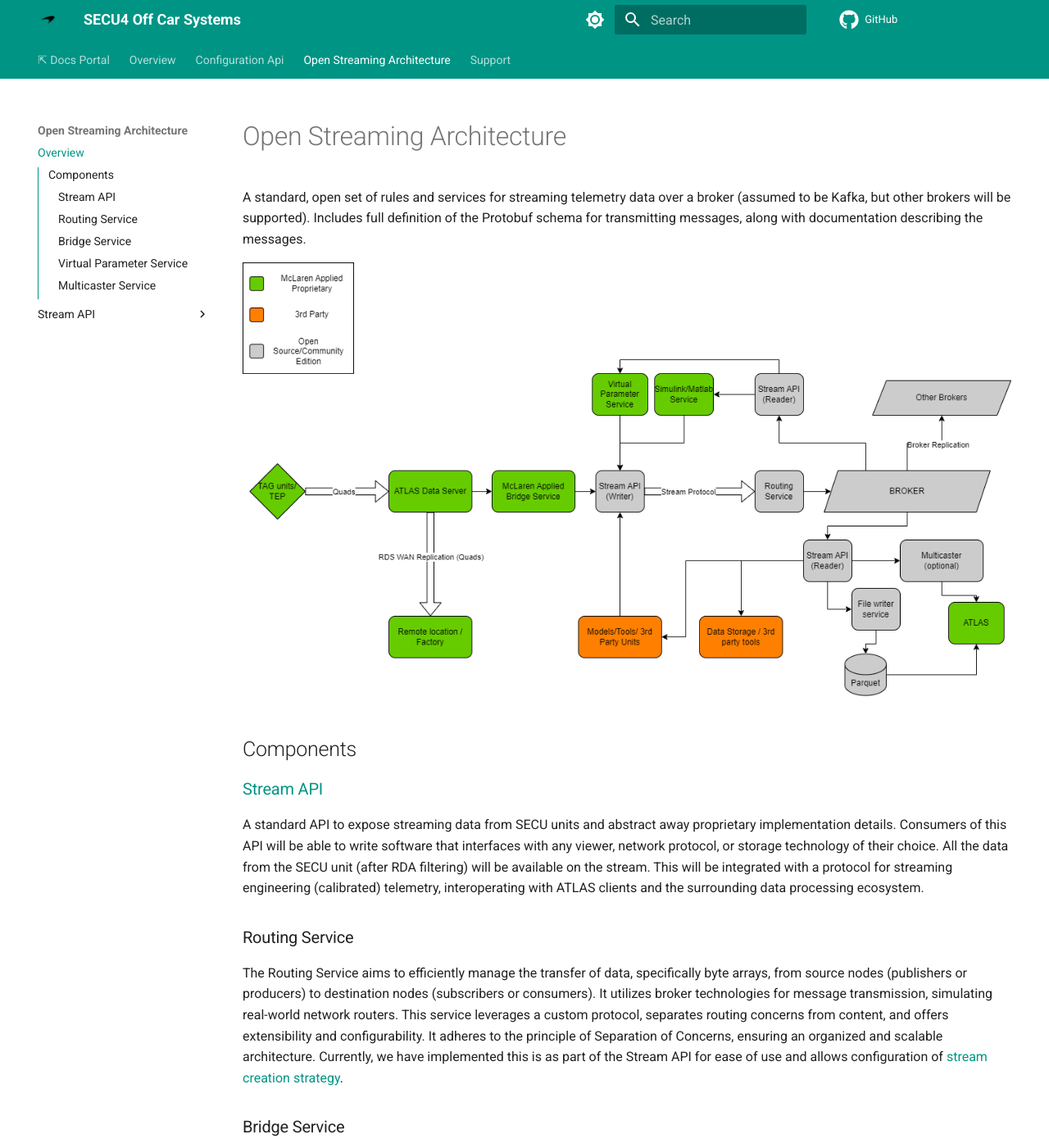
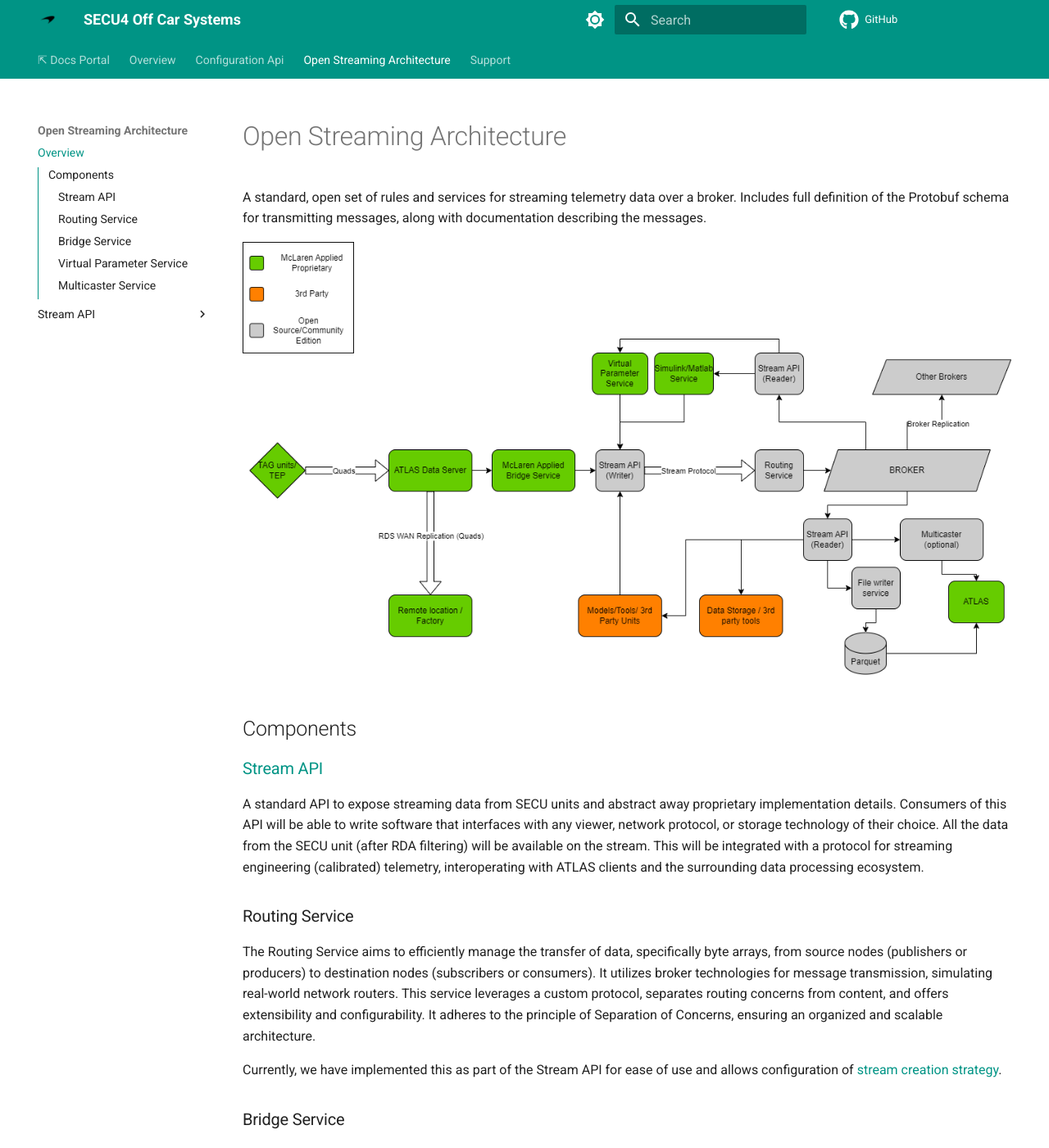
Before and after one commit to mat-docs/SECU4.Site, an MkDocs documentation site: the page built from docs/open_streaming_architecture/index.md, in a window 1280 px wide and 1400 px high. Shown: the whole window at 82% size. Built offline with MkDocs 1.6.1 and Material for MkDocs 9.7.7, drawn with Linux system fonts in a browser that asks for light colours; comment, search, counter and statistics services are not loaded.

Commit message:
Remove reference to other brokers

```diff
--- a/docs/open_streaming_architecture/index.md
+++ b/docs/open_streaming_architecture/index.md
@@ -1,6 +1,5 @@
 # Open Streaming Architecture
-A standard, open set of rules and services for streaming telemetry data over a broker
-(assumed to be Kafka, but other brokers will be supported). Includes full definition of
+A standard, open set of rules and services for streaming telemetry data over a broker. Includes full definition of
 the Protobuf schema for transmitting messages, along with documentation describing the
 messages.
 
@@ -24,7 +23,8 @@ consumers). It utilizes broker technologies for message transmission, simulating
 real-world network routers. This service leverages a custom protocol, separates routing
 concerns from content, and offers extensibility and configurability. It adheres to the
 principle of Separation of Concerns, ensuring an organized and scalable architecture.
-Currently, we have implemented this is as part of the Stream API for ease of use and
+
+Currently, we have implemented this as part of the Stream API for ease of use and
 allows configuration of [stream creation strategy](stream_api/stream_server.md/#stream-creation-strategy).
 
 ### Bridge Service
```
Also changed, not shown: docs/index.md (+1 -2 lines).
